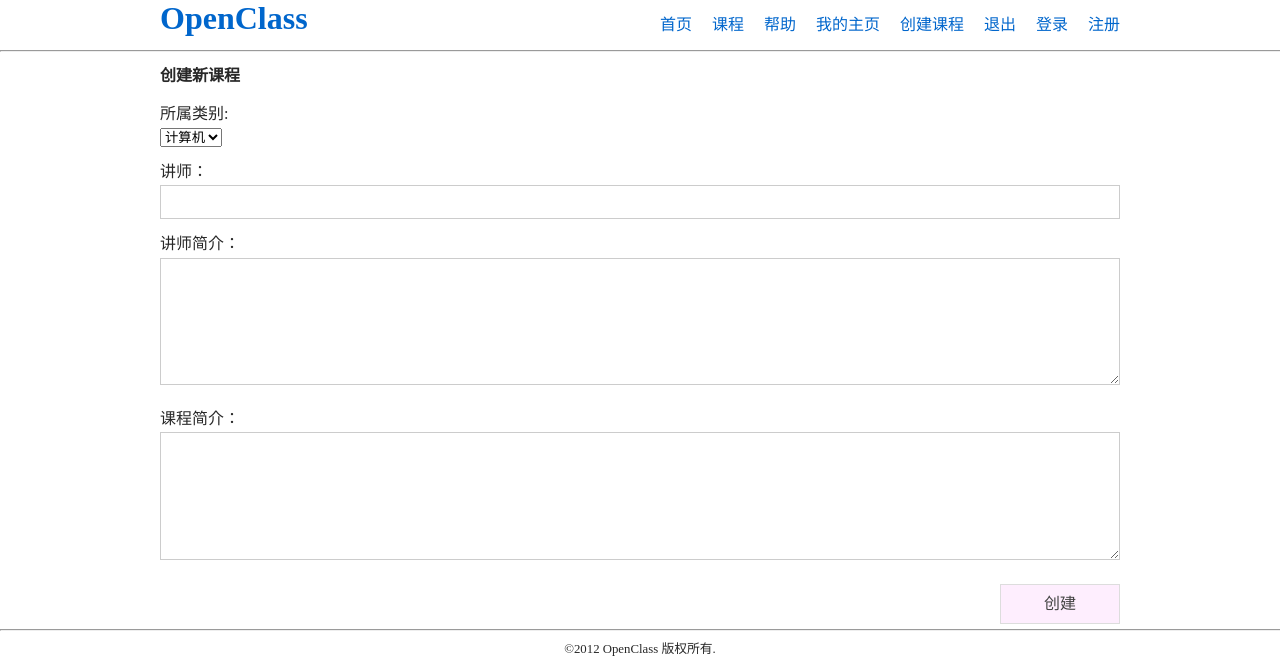
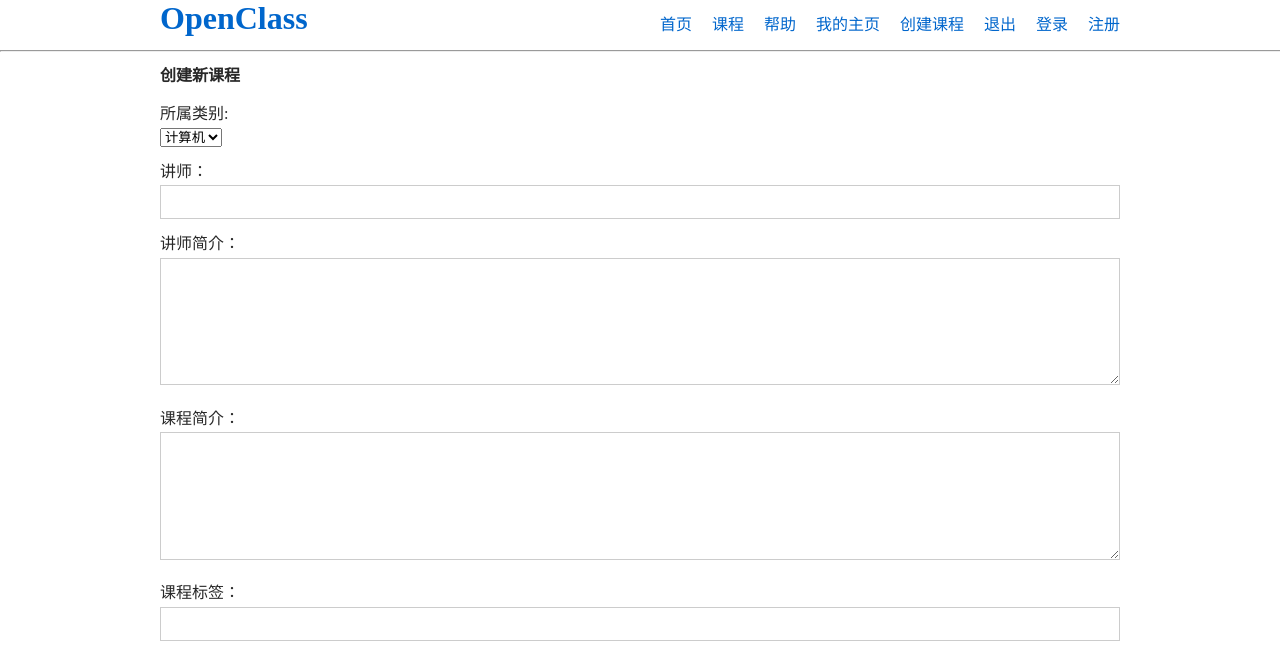
Before and after one commit to wwq0327/openclass, a Django app: template templates/demo/create.html in a window 1280 px wide. Shown: the top 656 px of the page. Run offline with Django 3.2, Linux system fonts and the light colour scheme; the template is opened without the code that fills it, so the values that code supplies are empty.

Commit message:
添加新课程

```diff
--- a/templates/demo/create.html
+++ b/templates/demo/create.html
@@ -25,6 +25,9 @@
     <textarea name="p_jj"></textarea>
   </p>
 
+  <p><label for="tag">课程标签：</label>
+    <input name="tag" type="text" />
+  </p>
   <button type="submit">创建</buttom>
 </form>
 
```
